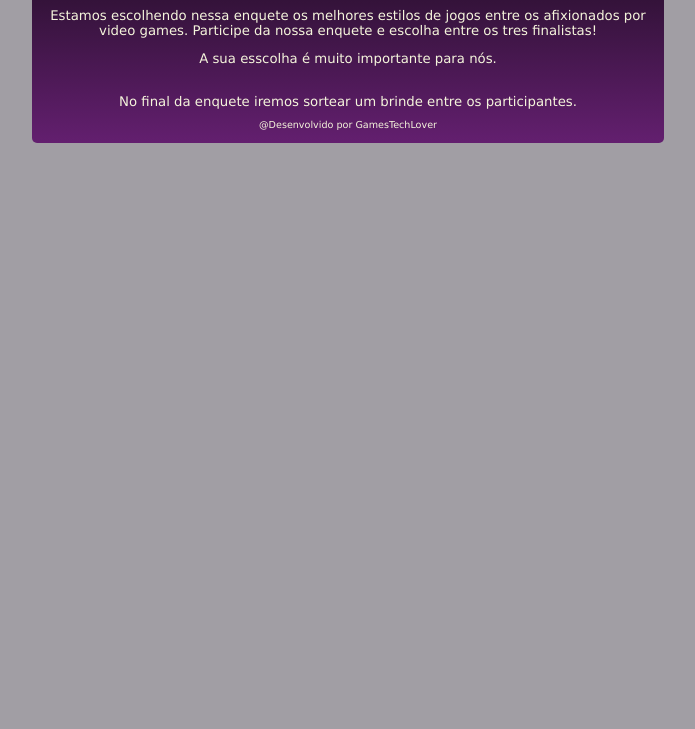
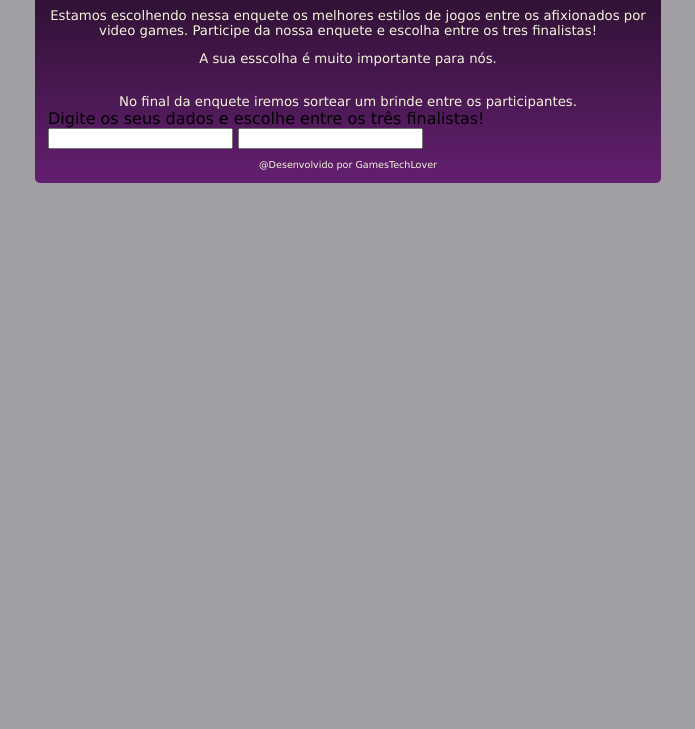
Before and after one commit to GabeOliver203/BootcampDevJr-Projeto-Games-Lovers, a plain HTML site: page Index.html in a window 1280 px wide. Shown: the part 71-800 px from the top of the page, without its empty margins (292-987 px from the left). Drawn offline with Linux system fonts and the light colour scheme.

Commit message:
closes #2 - Cores e pré-estilização

```diff
--- a/Index.html
+++ b/Index.html
@@ -21,6 +21,13 @@
                 No final da enquete iremos sortear um brinde entre os participantes.
             </div>
 
+            <div>
+                Digite os seus dados e escolhe entre os três finalistas!
+            </div>
+
+            <input type=" text">
+            <input type="email">
+
             <footer>
                 @Desenvolvido por GamesTechLover
             </footer>
--- a/style.css
+++ b/style.css
@@ -11,7 +11,7 @@ body
     width: 600px;
     border-radius: 5px;
     overflow: hidden;
-    padding: 0.8rem 1rem;
+    padding: 0.8rem 0.8rem;
 
 }
 .header-title
```
